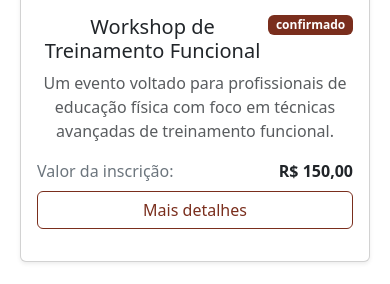
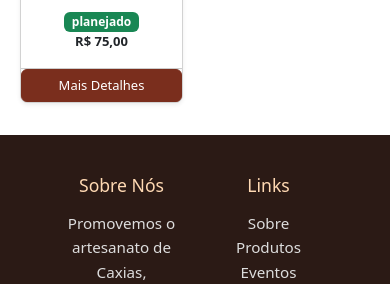
Before and after one commit to ItaloSantos-dev/PIE-BackEnd, a Laravel app: page /eventos in a window 390 px wide; the page is wider, and only the part inside the window is pictured. Shown: the part 899-1183 px from the top of that part. Run offline with Laravel 12, Linux system fonts and the light colour scheme; data comes from the database, SQL or seed files in the repository.

Commit message:
Italo Santos
Remodelagem da aba produtos e criação da view de detalhes do eventos

```diff
--- a/app/Http/Controllers/EventoController.php
+++ b/app/Http/Controllers/EventoController.php
@@ -15,4 +15,9 @@ class EventoController extends Controller
                            ->get();
         return view('eventos', ['eventos' => $eventos]);
     }
+
+    public function show($id){
+        $evento = Eventos::with('instrutor')->find($id);
+        return view('eventodetalhes', compact('evento'));
+    }
 }
--- a/public/css/style-eventos.css
+++ b/public/css/style-eventos.css
@@ -1,4 +1,4 @@
-        :root {
+/* :root {
     --bs-primary: #7a2e1d;
     --bs-primary-rgb: 122, 46, 29;
 }
@@ -28,4 +28,40 @@
 }
 .text-primary { color: #7a2e1d !important; }
 .bg-primary { background-color: #7a2e1d !important; }
-        .border-primary { border-color: #7a2e1d !important; }
+.border-primary { border-color: #7a2e1d !important; } */
+
+.eventoCard {
+    transition: transform .2s ease, box-shadow .2s ease;
+    border-radius: 14px;
+}
+
+.eventoCard:hover {
+    transform: translateY(-4px);
+    box-shadow: 0 8px 20px rgba(0,0,0,.12);
+
+}
+.nomeEvento{
+    height: 10vh;
+    font-size: small;
+    font-weight: bold;
+}
+.precoEvento{
+    font-size: small;
+}
+
+.btnDetalhes{
+    font-size: small;
+    flex-wrap: nowrap;
+    width: 100%;
+    text-decoration: none !important;
+
+    background-color: #7a2e1d;
+    border-color: #7a2e1d;
+
+}
+
+.btnDetalhes:hover{
+
+   background-color: #7a2e1d70;
+    border-color: #7a2e1d;
+}
--- a/public/js/script-eventos.js
+++ /dev/null
@@ -1,14 +0,0 @@
-    function alternarDetalhesEvento(id) {
-        const detalhes = document.getElementById(id);
-        const botaodetalhes = document.getElementById('btnDetalhes');
-
-        const colapso = bootstrap.Collapse.getOrCreateInstance(detalhes);
-
-        if (detalhes.classList.contains('show')) {
-            colapso.hide();
-            botaodetalhes.textContent = 'Mais detalhes';
-        } else {
-            colapso.show();
-            botaodetalhes.textContent = 'Menos detalhes';
-        }
-    }
--- a/resources/views/eventos.blade.php
+++ b/resources/views/eventos.blade.php
@@ -17,8 +17,7 @@
 @section('content')
     <div class="container py-4">
         <div class="row"><h1>Eventos</h1></div>
-        <div class="row" id="lista-eventos">
-
+        <div class="row">
             {{-- PASSO 1: Checar se a variável $eventos (que veio do Controller) está vazia --}}
             @if($eventos->isEmpty())
                 <div class="col-12">
@@ -27,27 +26,24 @@
             @else
                 {{-- PASSO 2: Se não estiver vazia, faz um loop nela --}}
                 @foreach($eventos as $evento)
-                {{-- O HTML abaixo vai se repetir para cada evento encontrado --}}
-                <div class="col-12 col-sm-6 col-lg-4 col-xxl-3 mb-4">
-                    <div class="card shadow-sm h-100">
+                    <div class="col-6 col-sm-4 col-md-3 col-lg-2 d-flex gap-2">
 
+                        <div class="card eventoCard shadow-sm rounded-3 w-100 d-flex flex-column h-100">
                             {{-- Opcional: Adicionar a imagem do evento --}}
                             @if($evento->imagem)
-                            <img src="{{ asset('storage/imagens_eventos/' . $evento->imagem) }}" class="card-img-top" alt="{{ $evento->nome }}" style="height: 200px; object-fit: cover;">
+                                <img src="{{$evento->imagem}}" alt="{{$evento->nome}}" class="card-img-top p-3" style="height: 200px; object-fit: contain;">
                             @endif
 
-                        <div class="card-body d-flex flex-column">
-                            <div class="d-flex justify-content-between align-items-start mb-2">
+                            <div class="card-body d-flex flex-column text-center">
                                 {{-- PASSO 3: Trocar dados estáticos por dados dinâmicos --}}
-                                <h5 class="card-title mb-0">{{ $evento->nome }}</h5>
-                                <span class="badge bg-primary">{{ $evento->status }}</span>
+                                <div class="nomeEvento">
+                                    <p class="card-title fw-semibold ">{{$evento->nome}}</p>
+                                </div>
+                                <div class="statusEvento">
+                                    <span class="badge bg-success">{{ $evento->status }}</span>
                                 </div>
 
-                            <p class="card-text text-muted mb-2">{{ $evento->descricao }}</p>
-
-                            <div class="d-flex justify-content-between align-items-center mb-2 mt-auto pt-2">
-                                <span class="text-secondary">Valor da inscrição:</span>
-
+                                <div class="precoEvento">
                                     {{-- Usando a função 'isGratuito()' do teu Model --}}
                                     <strong>
                                         @if($evento->isGratuito())
@@ -57,63 +53,21 @@
                                         @endif
                                     </strong>
                                 </div>
-
-                            {{-- PASSO 4: IDs e OnClicks precisam ser únicos para cada card --}}
-                            <button class="btn btn-outline-primary w-100 mb-3" type="button" onclick="alternarDetalhesEvento('detalhesEvento-{{ $evento->id_evento }}')">
-                                Mais detalhes
-                            </button>
-
-                            <div class="collapse" id="detalhesEvento-{{ $evento->id_evento }}">
-                                <ul class="list-group list-group-flush mb-3">
-                                    <li class="list-group-item px-0 d-flex justify-content-between">
-                                        <span class="text-secondary">Tipo</span>
-                                        <strong>{{ $evento->tipo_evento }}</strong>
-                                    </li>
-                                    <li class="list-group-item px-0 d-flex justify-content-between">
-                                        <span class="text-secondary">Local</span>
-                                        <strong>{{ $evento->local }}</strong>
-                                    </li>
-                                    <li class="list-group-item px-0 d-flex justify-content-between">
-                                        <span class="text-secondary">Início</span>
-                                        {{-- Usando o Cast 'datetime' do teu Model --}}
-                                        <strong>{{ $evento->data_inicio->format('d/m/Y H:i') }}</strong>
-                                    </li>
-                                    <li class="list-group-item px-0 d-flex justify-content-between">
-                                        <span class="text-secondary">Fim</span>
-                                        <strong>{{ $evento->data_fim->format('d/m/Y H:i') }}</strong>
-                                    </li>
-                                </ul>
-
-                                <div class="row g-3 align-items-center mb-3">
-                                    <div class="col-12 col-md-6">
-                                        <div class="d-flex align-items-center">
-                                            <span class="me-2 text-secondary">Vagas:</span>
-                                            <span class="badge bg-primary">{{ $evento->vagas_disponiveis }}</span>
-                                        </div>
-                                    </div>
-                                    <div class="col-12 col-md-6 text-md-end">
-                                        <span class="text-secondary me-2">Status:</span>
-                                        <span class="badge bg-success">{{ $evento->status }}</span>
-                                    </div>
                             </div>
 
-                                <div class="d-grid d-sm-flex gap-2">
-                                    {{-- Usando a função 'isLotado()' do teu Model --}}
-                                    <button id="btnInscrever{{ $evento->id_evento }}" type="button" class="btn btn-primary" {{ $evento->isLotado() ? 'disabled' : '' }}>
-                                        {{ $evento->isLotado() ? 'Esgotado' : 'Inscrever-se' }}
-                                    </button>
-                                    <button id="btnDetalhes{{ $evento->id_evento }}" type="button" class="btn btn-outline-secondary">
-                                        Ver detalhes
-                                    </button>
+                            <div class="card-footer d-flex p-0">
+                                <a href="{{route('eventos.show', $evento->id_evento)}}" class="btn btn-success btnDetalhes">Mais Detalhes</a>
+                            </div>
+
                         </div>
                     </div>
 
 
-                        </div>
-                    </div>
-                </div>
-                @endforeach {{-- Fim do loop --}}
-            @endif {{-- Fim do @if --}}
+
+
+                @endforeach
+            @endif
+
         </div>
     </div>
 @endsection
--- a/routes/web.php
+++ b/routes/web.php
@@ -18,4 +18,6 @@ Route::get('/eventos', [EventoController::class, 'index'])->name('evento');
 
 Route::get('/produtos', [ProdutoController::class, 'index'])->name('produtos');
 
+Route::get('/eventos/{id}', [EventoController::class, 'show'])->name('eventos.show');
+
 ?>
```
Also changed, not shown: public/css/style-eventodetalhes.css (added, +28 -0 lines), resources/views/eventodetalhes.blade.php (added, +59 -0 lines). Lines whose indentation alone changed are shown as unchanged.
